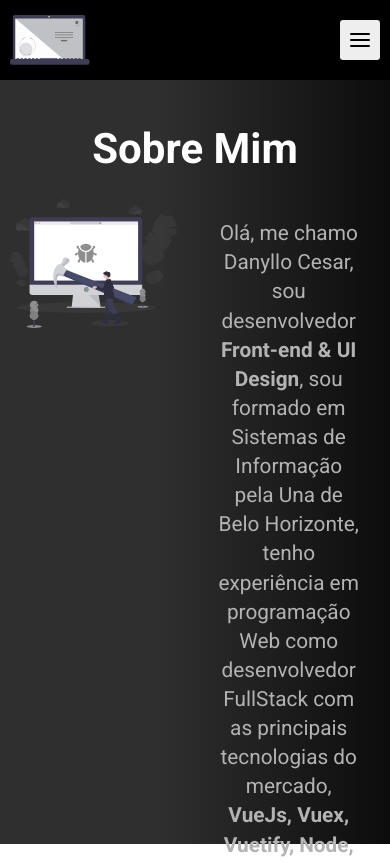
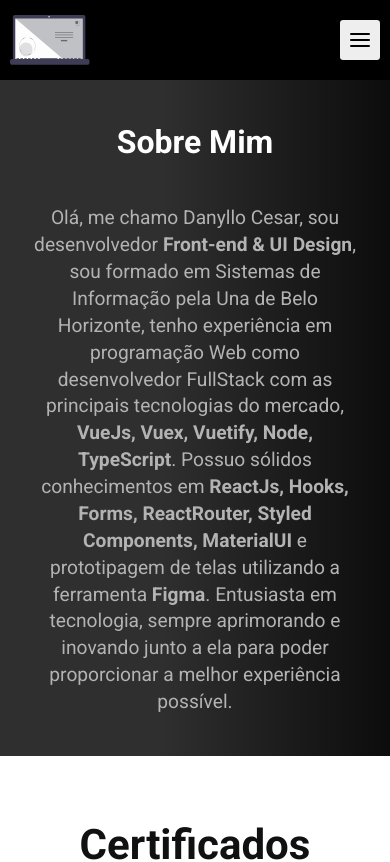
Before and after one commit to danyllolopes/novo-portfolio, a React (Create React App) app: page /sobre in a window 390 px wide. Shown: the top 862 px of the page. Built offline with nearby package versions, Linux system fonts and the light colour scheme.

Commit message:
sobre responsivo

```diff
--- a/src/Components/Sobre/Sobre.module.css
+++ b/src/Components/Sobre/Sobre.module.css
@@ -8,7 +8,6 @@
   grid-template-columns: 1fr 1fr;
   justify-items: center;
   align-items: center;
-
   gap: 20px;
 }
 .sobre h2 {
@@ -32,7 +31,29 @@
   align-self: center;
   padding: 20px;
 }
+@media (max-width: 1100px) {
+  .sobreBg {
+    height: auto;
+  }
 
+  .sobre p {
+    font-size: 1.2em;
+  }
+}
+@media (max-width: 739px) {
+  .sobre {
+    grid-template-columns: 1fr;
+  }
+  .sobre h2 {
+    font-size: 2em;
+  }
+  .sobre img {
+    display: none;
+  }
+  .sobre p {
+    text-align: center;
+  }
+}
 .seta {
   display: flex;
   justify-content: center;
@@ -54,7 +75,11 @@
     transform: translateY(-20px);
   }
 }
-
+@media (max-width: 739px) {
+  .seta img {
+    display: none;
+  }
+}
 .certificadosContainer {
   padding: 60px 0;
 }
```
